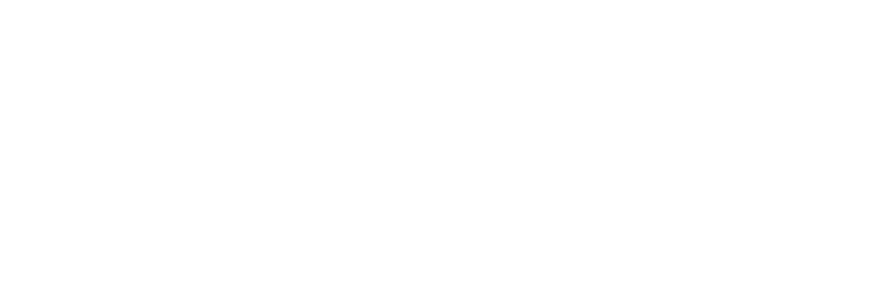
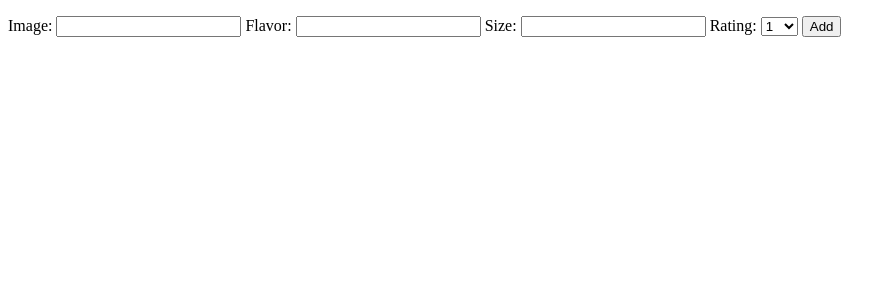
Before and after one commit to economicactivist/cupcakes-flask, a Flask app: page / in a window 1280 px wide. Before the commit the part shown is empty. Shown: the top 300 px of the page, without its empty margins (0-896 px from the left). Run offline with Flask 2, Linux system fonts and the light colour scheme; parts of the project's set-up code (start-up, migrations or seed data) failed here and were passed over; some libraries are stand-ins or nearby versions.

Commit message:
alert not working

```diff
--- a/app.py
+++ b/app.py
@@ -45,7 +45,7 @@
     cupcake = Cupcake.query.get_or_404(cupcake_id)
     return jsonify(serialize_cupcake(cupcake))
 
-@app.route('api/cupcakes', methods=['POST'])
+@app.route('/api/cupcakes', methods=['POST'])
 def add_cupcake():
     cupcake = Cupcake(
         image=request.json['image'],
@@ -72,5 +72,5 @@
     cupcake = Cupcake.query.get_or_404(cupcake_id)
     db.session.delete(cupcake)
     db.session.commit()
-    #code 204 means no content (https://restfulapi.net/http-status-204-no-content/)
+    #code 204 means 'no content' (https://restfulapi.net/http-status-204-no-content/)
     return (jsonify({}), 204)
--- a/models.py
+++ b/models.py
@@ -1,7 +1,7 @@
 from flask import app
 from flask_sqlalchemy import SQLAlchemy
 
-db = SQLAlchemy(app)
+db = SQLAlchemy()
 
 def db_connect(app):
     db.app = app
--- a/templates/index.html
+++ b/templates/index.html
@@ -7,8 +7,22 @@
     <title>Document</title>
 </head>
 <body>
+    <ul id="cupcakes"></ul>
+    <form id="form">
+        <label for=="image">Image:</label>
+        <input type="text" id="image" name="image">
+        <label for="flavor">Flavor:</label>
+        <input id="flavor" type="text" name="flavor">
+        <label for="size">Size:</label>
+        <input id="size" type="text" name="size">
+        <label for="rating">Rating:</label>
+        <select class="rating"></select>
+        <input type="submit" value="Add">
+    </form>
+
 
     <script src="https://cdnjs.cloudflare.com/ajax/libs/axios/0.21.1/axios.min.js" integrity="sha512-bZS47S7sPOxkjU/4Bt0zrhEtWx0y0CRkhEp8IckzK+ltifIIE9EMIMTuT/mEzoIMewUINruDBIR/jJnbguonqQ==" crossorigin="anonymous" referrerpolicy="no-referrer"></script>
     <script src="https://code.jquery.com/jquery-3.6.0.min.js" integrity="sha256-/xUj+3OJU5yExlq6GSYGSHk7tPXikynS7ogEvDej/m4=" crossorigin="anonymous"></script>
+    <script src="static/index.js" type="text/javascript"></script>
 </body>
 </html>
```
